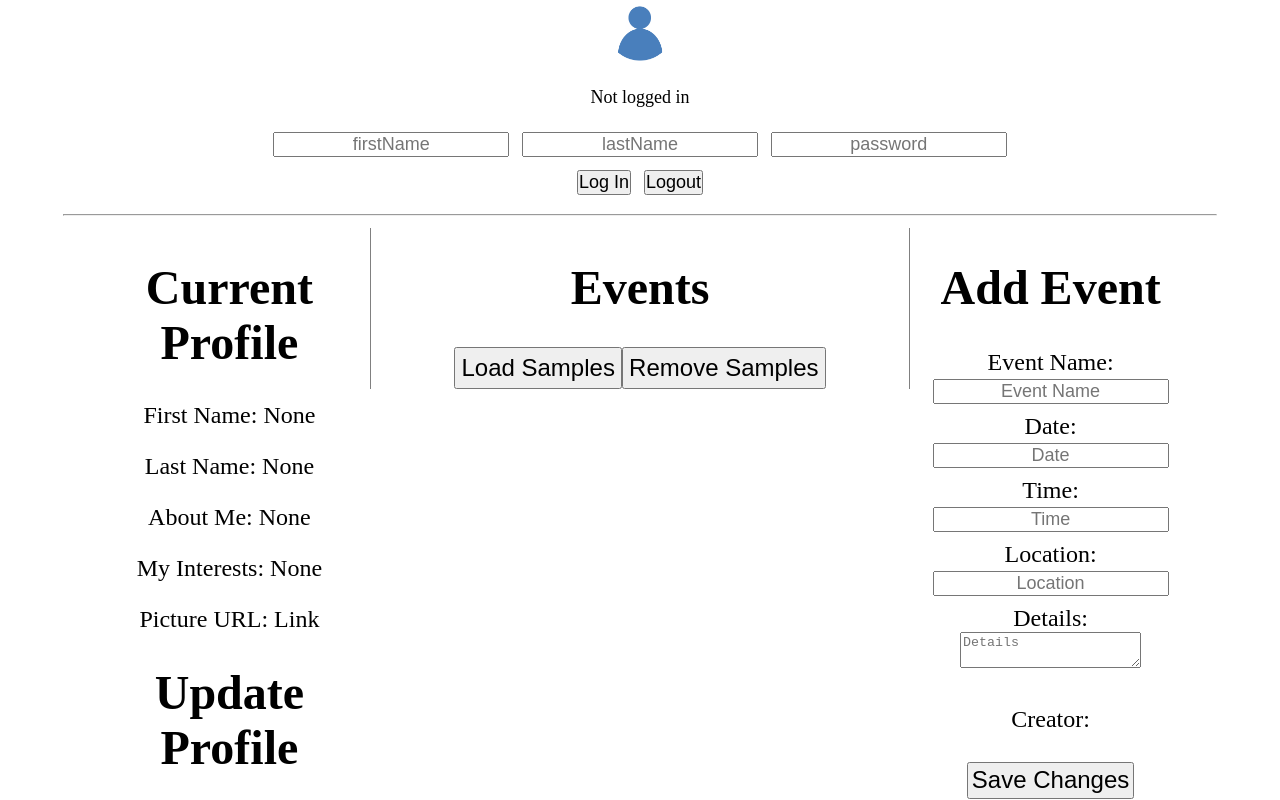
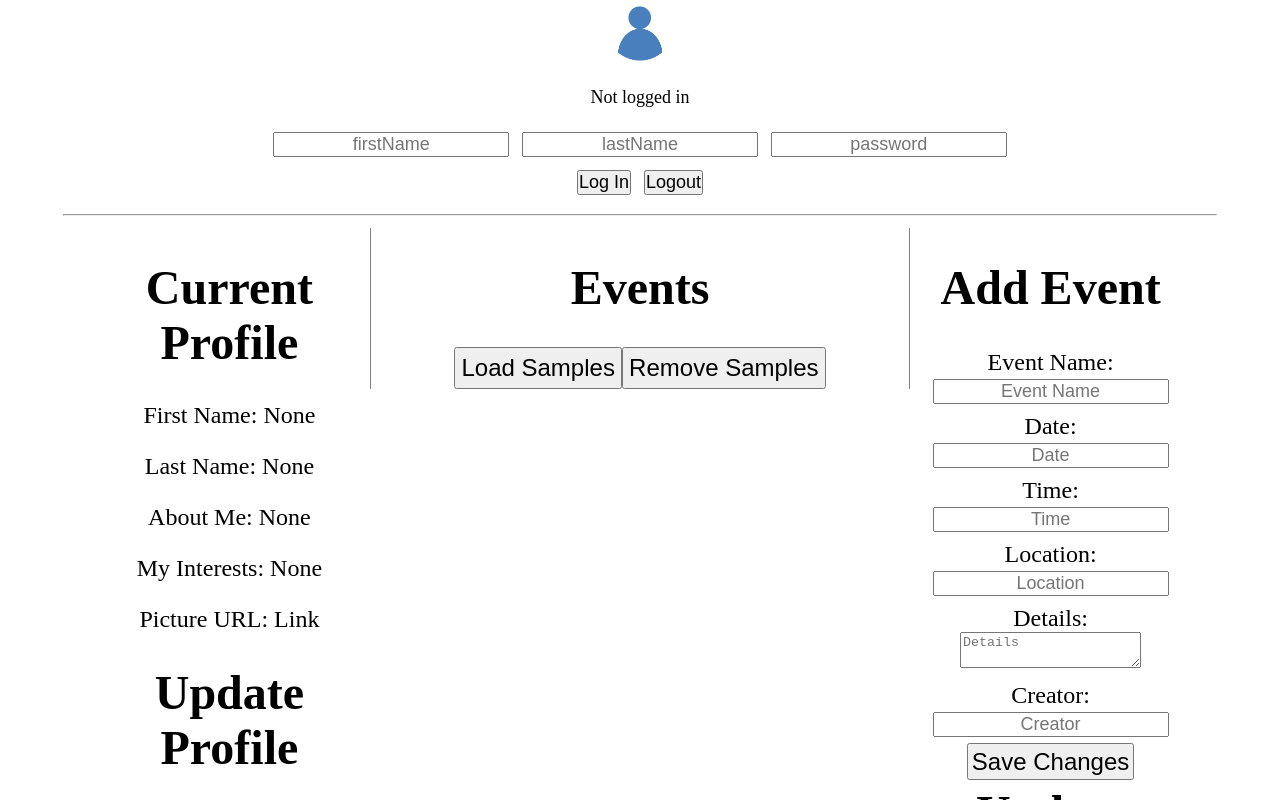
Before and after one commit to timOTdev/0028_respondez_app, a React (Create React App) app: page /add-event in a window 1280 px wide. Shown: the top 800 px of the page. Built offline with nearby package versions, Linux system fonts and the light colour scheme.

Commit message:
Fix creator default value

```diff
--- a/src/AddEvent.js
+++ b/src/AddEvent.js
@@ -74,8 +74,8 @@ class AddEvent extends Component {
             <textarea ref={(input) => {this.details = input}} placeholder="Details" required />
           </label>
 
-          <label>
-            <p ref={(input) => {this.creator = input}}>Creator: {this.props.userProfile.firstName} {this.props.userProfile.lastName}</p>
+          <label>Creator:
+            <input ref={(input) => {this.creator = input}} placeholder="Creator" required/>
           </label>
           <button type="submit">Save Changes</button>
         </form>
```
